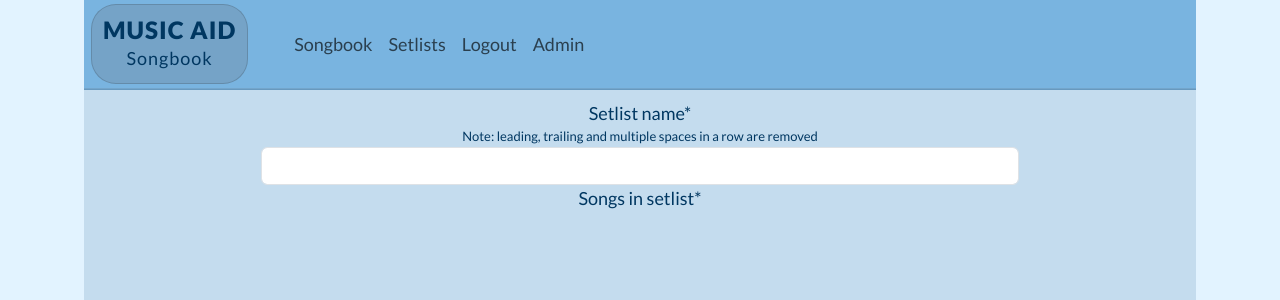
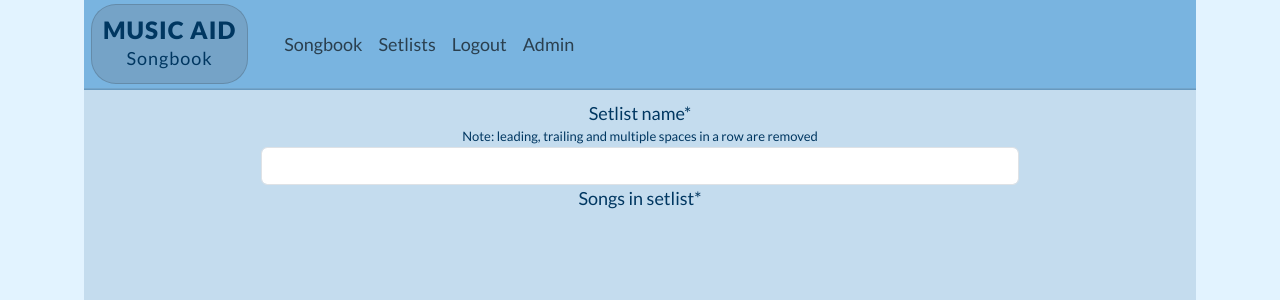
Before and after one commit to Stephen-J-Whitaker/music-aid, a Django app: page /setlist_add/ in a window 1280 px wide. Shown: the top 300 px of the page. Run offline with Django 3.2, Linux system fonts and the light colour scheme; the visitor is signed in with stand-in values (Sample User, id 1); data that the repository does not hold is empty; some libraries are stand-ins or nearby versions; some web fonts are replaced.

Commit message:
FEAT: Update navbar size and position styles

```diff
--- a/static/css/style.css
+++ b/static/css/style.css
@@ -69,8 +69,7 @@ nav {
 
 }
 
-.navbar-nav {
-    padding: 10px;
+.navbar-collapse {
     position: absolute;
     z-index: 1;
     background-color: var(--interface-medium-blue);
@@ -84,14 +83,14 @@ nav {
     margin-right: 10px;
 }
 
-.navbar-toggler:hover {
+.navbar-toggler:focus,
+.navbar-toggler:active {
     background-color: var(--button-hover-colour);
+    box-shadow: none;
 }
 
-.navbar-toggler:focus,
-.navbar-toggler:active {
-    /* background-color: var(--button-hover-colour); */
-    box-shadow: none;
+.navbar-nav {
+padding: 10px;
 }
 
 /* Main styling */
@@ -107,7 +106,6 @@ main {
 }
 
 .main-inner-container {
-    /* margin: 11px; */
     display: flex;
     flex-direction: column;
     height: calc(100% - var(--button-container-height));
@@ -117,13 +115,10 @@ main {
 
 /* Content container styles */
 .content-container {
-    /* flex: 1 0 auto; */
     width: 100%;
-    /* height: calc(100% - var(--button-container-height) - var(--footer-height)); */
     background-color: var(--interface-light-blue);
     overflow-y: scroll;
     overflow-x: hidden;
-    /* margin-bottom: 30px; */
     text-align: center;
 }
 
@@ -177,7 +172,6 @@ h2,
 h3 {
     text-align: center;
     background-color: var(--headers-background-colour);
-    /* padding: 5px; */
     margin: 0;
     font-family: var(--brand-font-family);
 }
@@ -202,8 +196,6 @@ a {
 .standard-link:hover {
     text-shadow: 0px 0px 20px rgb(1, 63, 110);
 }
-
-/* End of common anchor and link styles */
 
 /* Button styles */
 .btn,
@@ -285,7 +277,6 @@ button {
     flex-direction: column;
     position: relative;
     justify-content: center;
-    /* max-height: 100%; need back*/
     width: 100%;
     background-color: var(--interface-light-blue);
 }
@@ -389,7 +380,6 @@ form {
     z-index: 3;
     transition: ease-in;
     width: 100vw;
-    /* left: calc(100vw / 2) */
 }
 
 /* Song and setlist list styling */
@@ -428,12 +418,9 @@ ul {
 }
 
 .song-list-li:hover {
-    /* box-shadow: none; */
     background-color: rgba(1, 63, 110, 0.05);
     position: relative;
-    /* height: 75px; */
-    /* background-color: var(--button-colour); */
-   background-image: linear-gradient(var(--button-colour), var(--interface-light-blue), var(--button-colour));
+    background-image: linear-gradient(var(--button-colour), var(--interface-light-blue), var(--button-colour));
 }
 
 .box-link:hover {
@@ -457,9 +444,15 @@ ul {
 /* Add media query for medium width screens */
 @media screen and (min-width: 768px) {
 
+    .navbar-collapse {
+        width: fit-content;
+        position: static;
+    }
+
     .navbar-nav {
         width: fit-content;
         position: initial;
+        padding: 0;
     }
 
     .messages {
@@ -481,7 +474,6 @@ ul {
     main,
     footer {
         width: 1112px;
-        /* right: calc((100% / 2) - (50% / 2)); */
         right: calc(50% - (1112px / 2));
     }
 
@@ -493,10 +485,6 @@ ul {
         width: 70%;
     }
 
-    .navbar-nav {
-        width: initial;
-    }
-
     h2,
     h3 {
         width: 100%;
```
